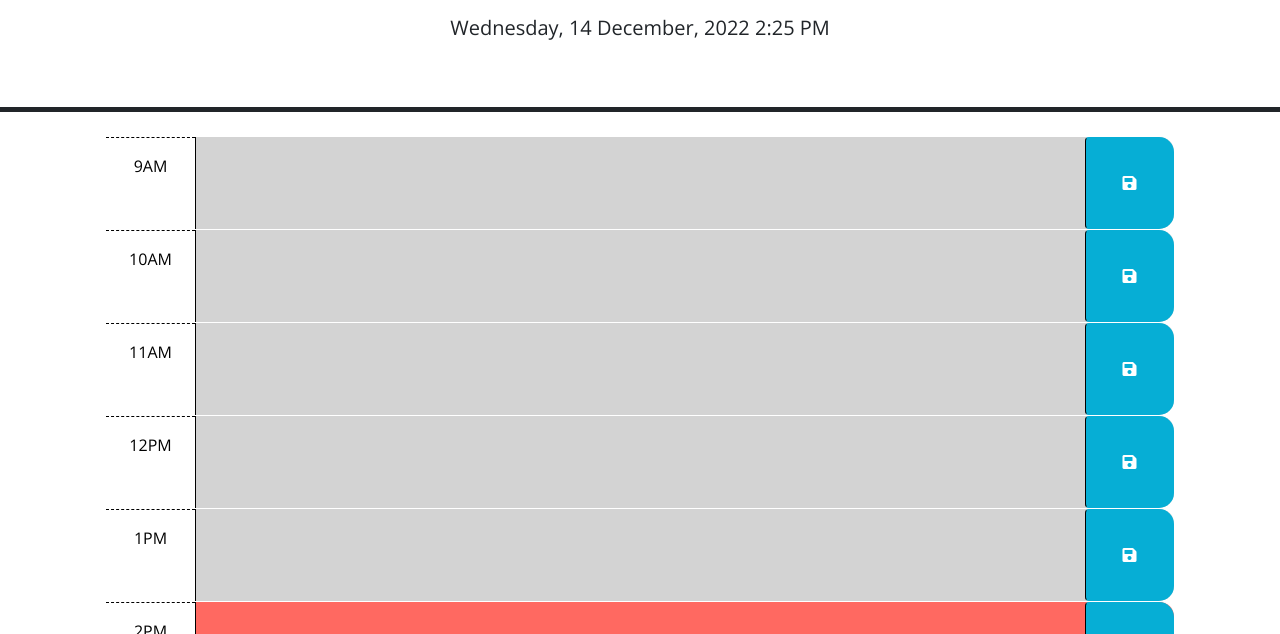
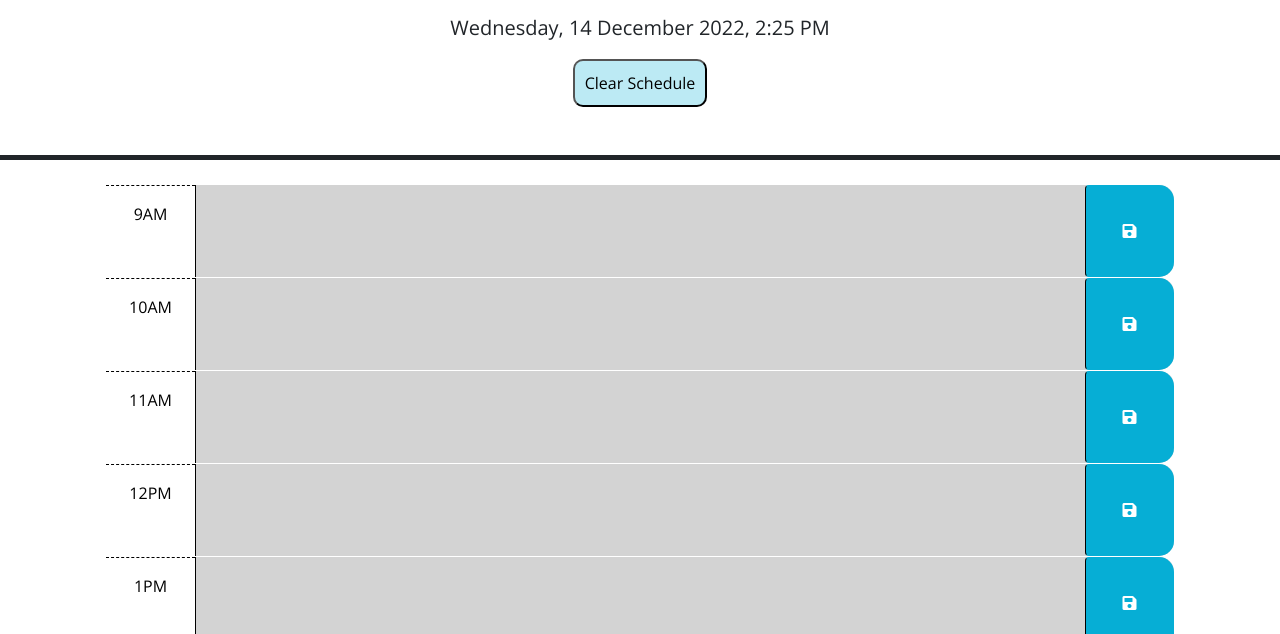
Before and after one commit to MarkJNap/work-day-scheduler, a plain HTML site: page index.html in a window 1280 px wide. Shown: the part 166-800 px from the top of the page. Drawn offline with nearby package versions, Linux system fonts and the light colour scheme.

Commit message:
Added button for clearing schedule in html, added css for the button, added comments to js, removed console logs, added local storage getting to the time block loop, rearranged for readability

```diff
--- a/assets/css/style.css
+++ b/assets/css/style.css
@@ -57,3 +57,16 @@ textarea {
   font-size: 20px;
   transition: all 0.3s ease-in-out;
 }
+
+#clear-btn {
+  padding: 10px;
+  background-color: #06afd544;
+  border-radius: 10px;
+}
+
+#clear-btn:hover {
+  background-color: #06aed5;
+  color: white;
+  scale: 1.2;
+  transition: all 0.3s;
+}
--- a/assets/js/script.js
+++ b/assets/js/script.js
@@ -1,45 +1,52 @@
 
 $(function () {
-  // Display the current date and time in the header of the page.
-  let today = dayjs();
-  $('#currentDay').text(today.format('dddd, DD MMMM, YYYY h:mm A'));
 
-  function currentTime() {
+  // Display the updated current date and time in the header of the page.
+  setInterval(function() {
+    const today = dayjs();
+    $("#currentDay").text(today.format("dddd, DD MMMM YYYY, h:mm A"));
+  },1000)
+
+  // Clears local storage when button is clicked
+  $("#clear-btn").on("click", function() {
+    localStorage.clear()
+    location.reload()
+  })
+
+  // Runs the main function
+  eachBlockStatus()
+
+  function eachBlockStatus() {
     // Gets the current hour in 24h time
-    let currentHour = dayjs().hour()
-    // Just used to test when outside of the 9-5 hours
-    // --- let currentHour = 14 ---
-    // console.log(currentHour);
+    const currentHour = dayjs().hour()
     let timeBlockEl = $(".time-block")
     $(timeBlockEl).each(function() {
-      // For each timeblock it gets the id and removes hour- leaving only the time
+      // For each timeblock it gets the id and removes hour- leaving only the timeblock time
       let eachBlockTime = Number($(this).attr("id").split("hour-")[1])
-      // console.log(eachBlockTime);
-      // Adds classes for past, future and present depending on the current time
+      // Adds classes for past, future and present comparing the time to the timeblock
       if (eachBlockTime < currentHour) {
+        // Sets colour to grey
         $(this).addClass("past")
       } else if (eachBlockTime === currentHour) {
+        // Sets colour to red
         $(this).addClass("present")
+        // Sets colour to green
       } else {
         $(this).addClass("future")
-      }})
+      }
+      // Puts what is in already stored in local storage in the text boxes if there is anything.
+      let blockTimeId = $(this).attr("id")
+      let existingNote = localStorage.getItem(blockTimeId)
+      if (existingNote !== null) {
+        $(this).children(".description").val(existingNote)
+      }
+    })
   }
 
   // When the save button is clicked, it gets the time and text of the box it is connected with and saves to local storage
   $(".saveBtn").on("click", function() {
     let timeId = $(this).parent().attr("id");
     let textEl = $(this).siblings(".description").val();
-    console.log(timeId);
-    console.log(textEl);
     localStorage.setItem(timeId, textEl);
-    // console.log(localStorage);
   })
-
-  // Puts the local storage value in the description element. Maybe put in some sort of loop for all hours, or just list every hour
-  $("#hour-9").children(".description").val(localStorage.getItem("hour-9"))
-
-
-  currentTime()
-
-
 });
--- a/index.html
+++ b/index.html
@@ -17,6 +17,7 @@
       <p class="lead">A simple calendar app for scheduling your work day</p>
       <!-- Displays Current Time -->
       <p id="currentDay" class="lead"></p>
+      <button id="clear-btn">Clear Schedule</button>
     </header>
 
     <main class="container-lg px-5">
```
Also changed, not shown: 1 other file.
